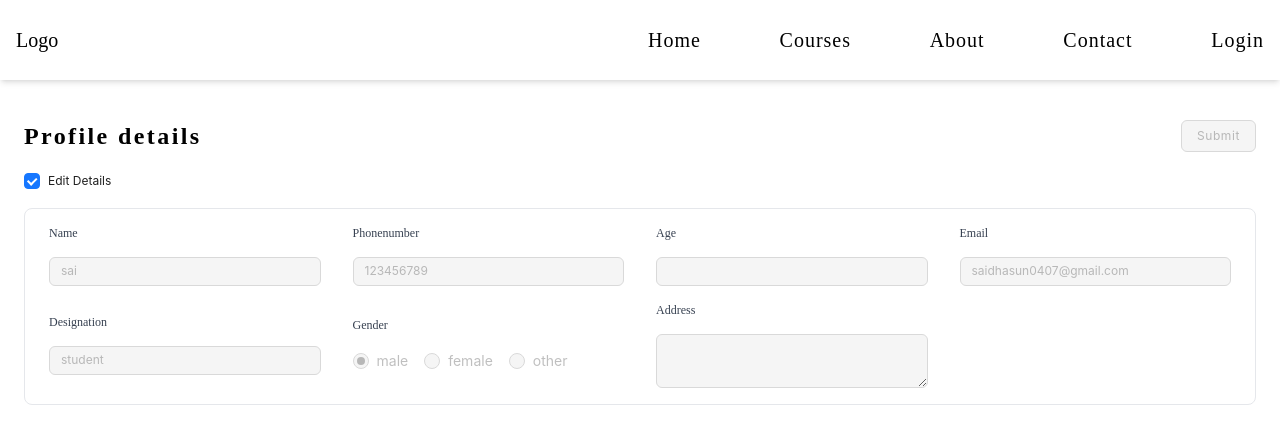
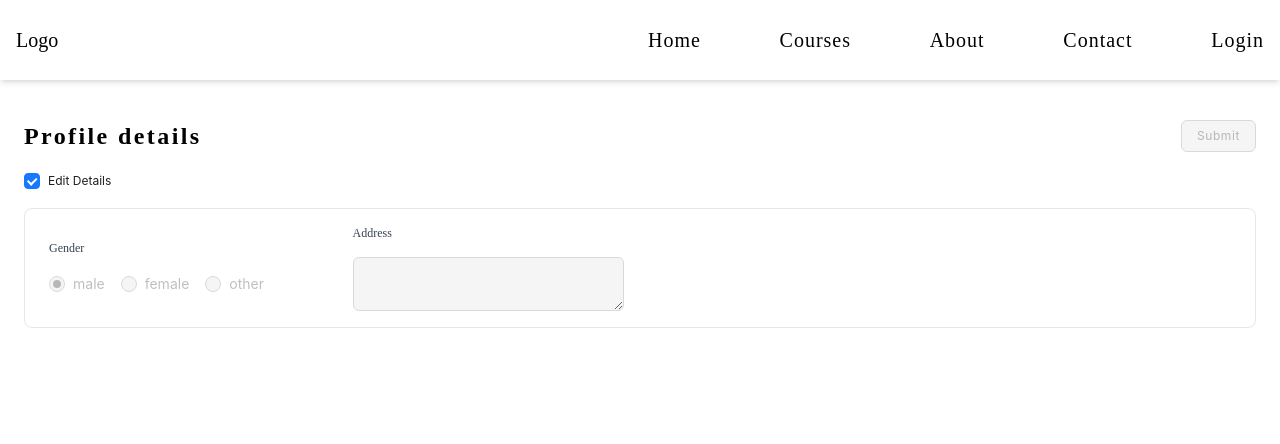
Before and after one commit to samuelraj2810/E-Learning-Platform, a React (Create React App) app in the folder client/: page /profiledetails in a window 1280 px wide. Shown: the top 444 px of the page. Built offline with nearby package versions, Linux system fonts and the light colour scheme.

Commit message:
manda vedikidu

```diff
--- a/client/src/Components/Common/CustomDropdown.jsx
+++ b/client/src/Components/Common/CustomDropdown.jsx
@@ -2,7 +2,7 @@ import { Dropdown, Space } from "antd";
 import React from "react";
 import { Link } from "react-router-dom";
 
-const CustomDropdown = ({ menus, onClick, title,className,placement="bottom" }) => {
+const CustomDropdown = ({ menus, onClick, title,className,placement="bottom"}) => {
   const styledMenus = menus.map(menu => ({
     key: menu.id,
     label: (
--- a/client/src/Components/Login.jsx
+++ b/client/src/Components/Login.jsx
@@ -37,6 +37,7 @@ const Login = () => {
       setLoading(false);
       if (result?.status === 200) {
         sessionStorage.setItem("token", result?.data?.token);
+        sessionStorage.setItem("email", email);
         showMessage("success", result?.data?.message);
         navigate("/");
       } else {
--- a/client/src/Components/MainLayout.jsx
+++ b/client/src/Components/MainLayout.jsx
@@ -1,14 +1,49 @@
-import React from 'react'
+import React, { useEffect, useState } from 'react'
 import Nav from './Nav'
 import { Outlet } from 'react-router-dom'
+import axios from 'axios';
+import LoadingPage from './LoadingPage';
+import { GET } from './ApiFunction/ApiFunction';
 
 function MainLayout() {
+  const [token, setToken] = useState(null);
+  const [data, setData] = useState([]);
+  const [isLoading, setIsLoading] = useState(false);
+
+  const fetchData = async () => {
+    setIsLoading(true);
+
+    try {
+      const tokenFromStorage = sessionStorage.getItem("token");
+      if (tokenFromStorage) {
+        setToken(tokenFromStorage);
+        const result = await GET("http://localhost:3000/getData", {
+          headers: { Authorization: `Bearer ${tokenFromStorage}` },
+        });
+
+        const userEmail = sessionStorage.getItem("email");
+        const filteredData = result.data.filter((each) => each.email === userEmail);
+        setData(filteredData);
+      } else {
+        console.log("Token not found in sessionStorage.");
+      }
+    } catch (error) {
+      console.error("Error fetching data:", error);
+    } finally {
+      setIsLoading(false);
+    }
+  };
+
+  useEffect(() => {
+    fetchData();
+  }, []);
+
   return (
     <div>
-        <Nav/>
-        <Outlet/>
+      <Nav />
+      {isLoading ? <LoadingPage/> : <Outlet />}
     </div>
-  )
+  );
 }
 
-export default MainLayout
+export default MainLayout;
--- a/client/src/Components/ProfileDetails.jsx
+++ b/client/src/Components/ProfileDetails.jsx
@@ -11,23 +11,7 @@ import axios from "axios";
 const ProfileDetails = () => {
   const showMessage = useCustomMessage();
   const [token, setToken] = useState(null);
-  const [data, setData] = useState([
-    {
-      _id: "7daba129-1a18-4a38-b370-0fef402abee1",
-      name: "sai",
-      phonenumber: 123456789,
-      email: "saidhasun0407@gmail.com",
-      designation: "student",
-      title: ["name", "phonenumber", "age", "sex", "email", "designation"],
-      userId: "05526fc2-5265-4dfe-9030-87c428fa7773",
-      createdAt: {
-        $date: "2024-11-05T14:51:27.863Z",
-      },
-      updatedAt: {
-        $date: "2024-11-05T14:51:27.863Z",
-      },
-      __v: 0,
-    },
+  const [data, setData] = useState([,
   ]);
   const [isLoading, setIsLoading] = useState(false);
   const [checked, setChecked] = useState(true);
@@ -48,40 +32,51 @@ const ProfileDetails = () => {
     },
   ];
   console.log(data, "dddd");
+
   const onChange1 = ({ target: { value } }) => {
     console.log("radio1 checked", value);
     setValue1(value);
   };
-  // const fetchData = async () => {
-  //   setIsLoading(true);
-  //   try {
-  //     setToken(sessionStorage.getItem("token"));
-  //     const result = await axios.get("http://localhost:3000/getData", {
-  //       headers: { Authorization: `Bearer ${token}` },
-  //     });
-  //     const modifiedResult = result?.data?.map((each) => ({
-  //       ...each,
-  //       disable: false,
-  //     }));
-  //     setData(modifiedResult || []);
-  //   } catch (error) {
-  //     console.error("Error fetching data:", error);
-  //   } finally {
-  //     setIsLoading(false);
-  //   }
-  // };
+  const fetchData = async () => {
+    setIsLoading(true);
+
+    try {
+      const tokenFromStorage = sessionStorage.getItem("token");
+      if (tokenFromStorage) {
+        setToken(tokenFromStorage);
+        const result = await axios.get("http://localhost:3000/getData", {
+          headers: { Authorization: `Bearer ${tokenFromStorage}` },
+        });
+
+        const userEmail = sessionStorage.getItem("email");
+        const filteredData = result.data.filter((each) => each.email === userEmail);
+        setData(filteredData);
+      } else {
+        console.log("Token not found in sessionStorage.");
+      }
+    } catch (error) {
+      console.error("Error fetching data:", error);
+    } finally {
+      setIsLoading(false);
+    }
+  };
+
+  useEffect(() => {
+    fetchData();
+  }, []);
 
   const postData = async () => {
     setIsLoading(true);
     try {
-      const result = await POST("http://localhost:3000/editdata", data,{ // write a new function for put method
+      const result = await axios.put("http://localhost:3000/editdata",       {
+        name: "saidhasun420", // Use data from the state
+      },{
         headers:{
           Authorization:`Bearer ${token}`
         }
       });
       if (result.status === 200) {
         setIsLoading(false);
-        // Optionally re-fetch data if necessary
         showMessage("success", "Data updated successfully");
       }
     } catch (error) {
@@ -101,10 +96,6 @@ const ProfileDetails = () => {
       return updatedData;
     });
   };
-
-  // useEffect(() => {
-  //   fetchData();
-  // }, []);
 
   const handleButtonClick = () => {
     postData()
@@ -143,7 +134,7 @@ const ProfileDetails = () => {
         className="grid grid-cols-1 mt-4 md:grid-cols-2
          lg:grid-cols-4 gap-4 items-center rounded-lg border p-4"
       >
-{data.map((each) =>
+{/* {data.map((each) =>
    each.title.filter((field) => ![, "sex"].includes(field))
     .map((field) => (
       <CustomInput
@@ -161,7 +152,7 @@ const ProfileDetails = () => {
         }}
       />
     ))
-  )}
+  )} */}
 
         <span className="mx-2">
           <p className="text-xs font-normal mb-4 capitalize text-gray-700">
```
